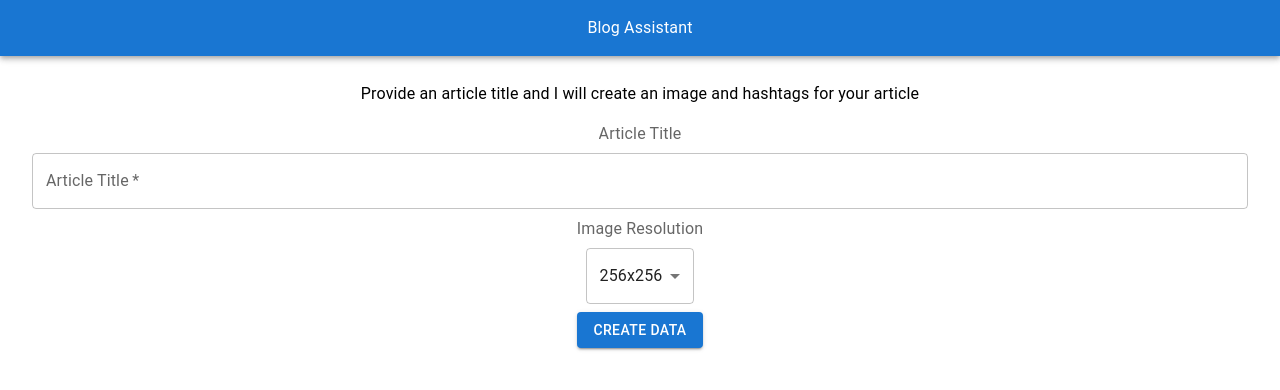
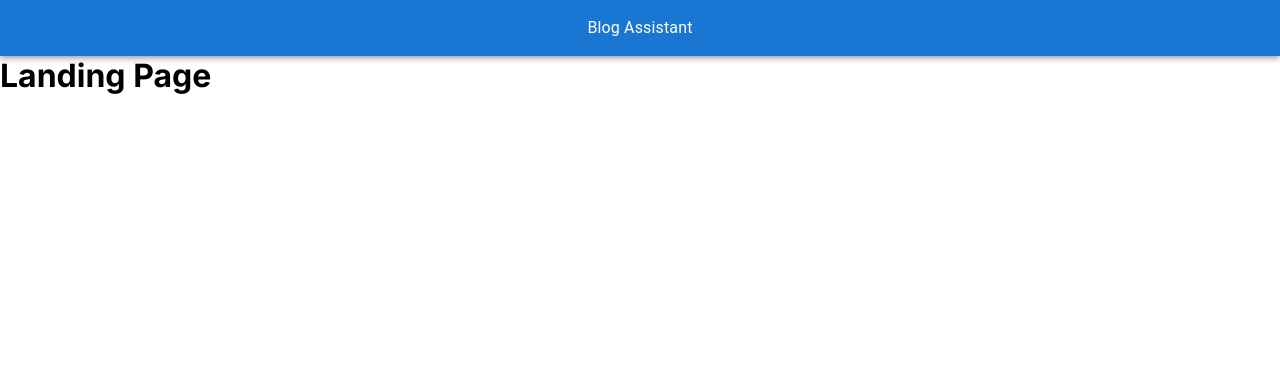
Before and after one commit to PedroMarianoAlmeida/blog-assistant, a Next.js app: page / in a window 1280 px wide. Shown: the top 390 px of the page. Built offline with nearby package versions, Linux system fonts and the light colour scheme.

Commit message:
passing the tool to a dashboard page

```diff
--- a/src/app/page.tsx
+++ b/src/app/page.tsx
@@ -1,23 +1,7 @@
-"use client";
-
-import { useState } from "react";
-
-import { ArticleTitleAssistantForm } from "@/components/ArticleTitleAssistantForm";
-import { SeoResponseData } from "@/types/openAiResponse";
-import { GeneratedSEO } from "@/components/GeneratedSEO";
-
 export default function Home() {
-  const [seoResponseData, setSeoResponseData] = useState<SeoResponseData>({
-    loading: false,
-    imageUrl: "",
-    hashtags: [],
-    error: false,
-  });
-
   return (
     <main>
-      <ArticleTitleAssistantForm setSeoResponseData={setSeoResponseData} />
-      <GeneratedSEO seoResponseData={seoResponseData} />
+      <h1>Landing Page</h1>
     </main>
   );
 }
```
Also changed, not shown: src/app/dashboard/page.tsx (added, +25 -0 lines).
